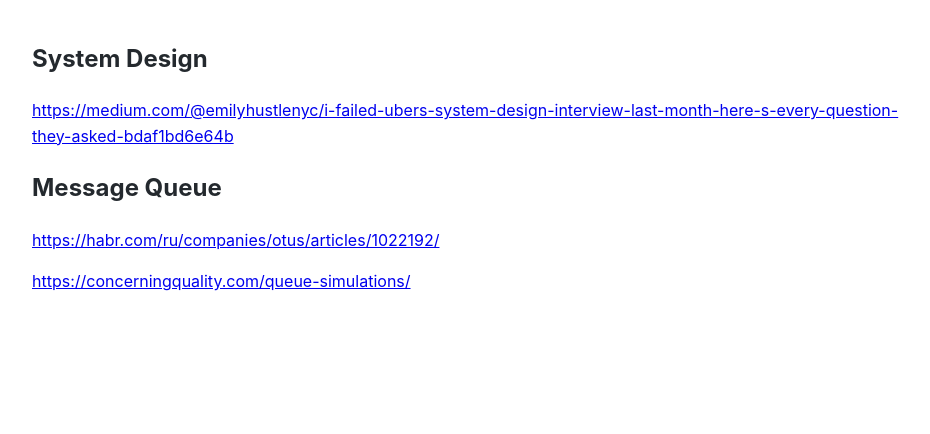
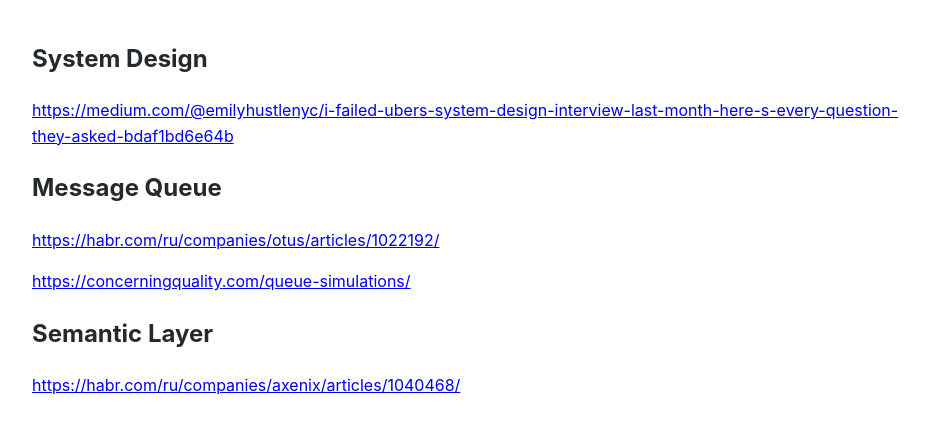
Before and after one commit to Michael-Lubinsky/michael-lubinsky.github.com, a Jekyll site: the page built from system_design/system_design.md, in a window 1280 px wide. Shown: the top 434 px of the page, without its empty margins (158-1088 px from the left). Built offline with Jekyll 4.4.1, drawn with Linux system fonts in a browser that asks for light colours; our own code applies the rules of GitHub Pages for plain Markdown files.

Commit message:
Update system_design.md

```diff
--- a/system_design/system_design.md
+++ b/system_design/system_design.md
@@ -5,3 +5,8 @@
 <https://habr.com/ru/companies/otus/articles/1022192/>
 
 <https://concerningquality.com/queue-simulations/>
+
+
+## Semantic Layer
+
+<https://habr.com/ru/companies/axenix/articles/1040468/>
```
